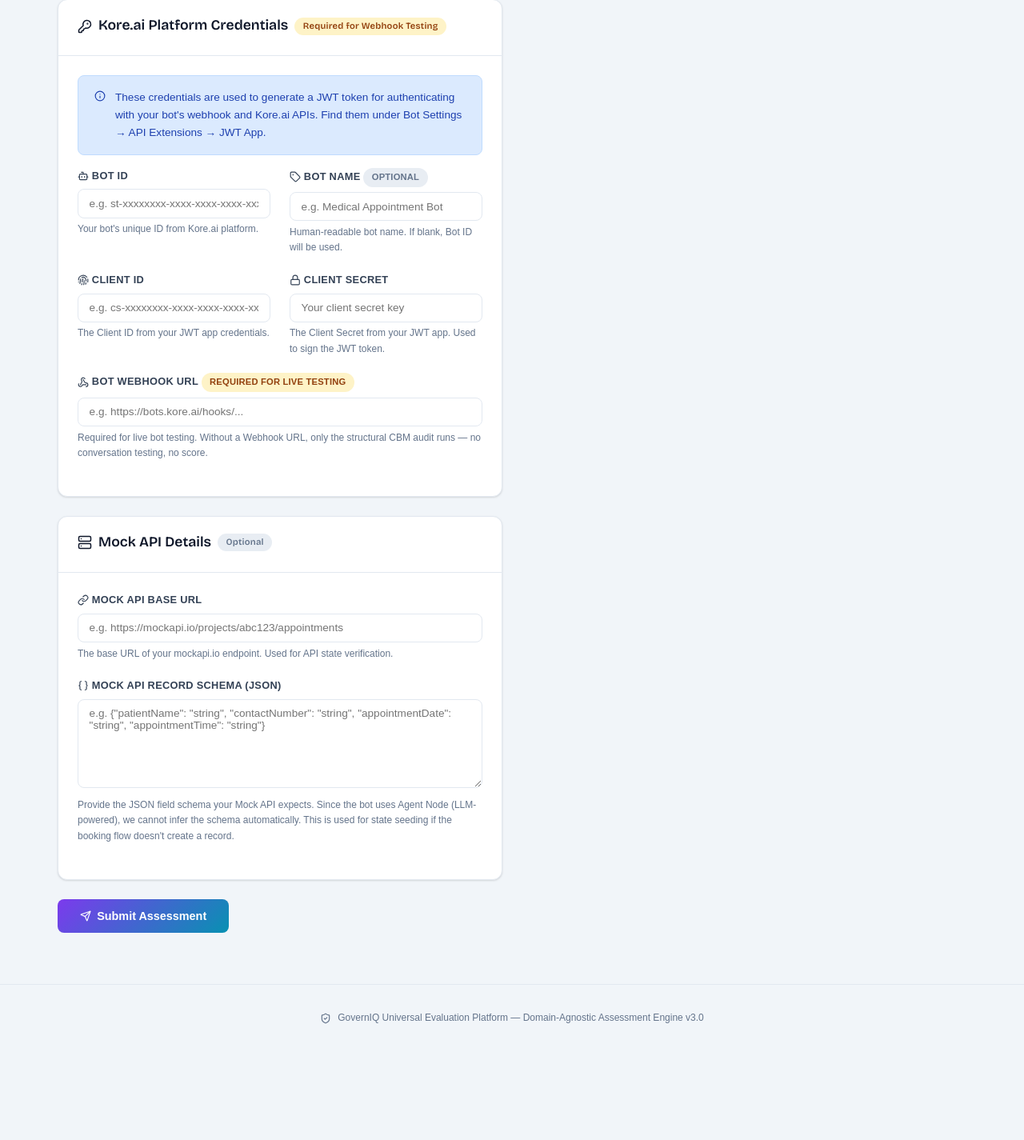
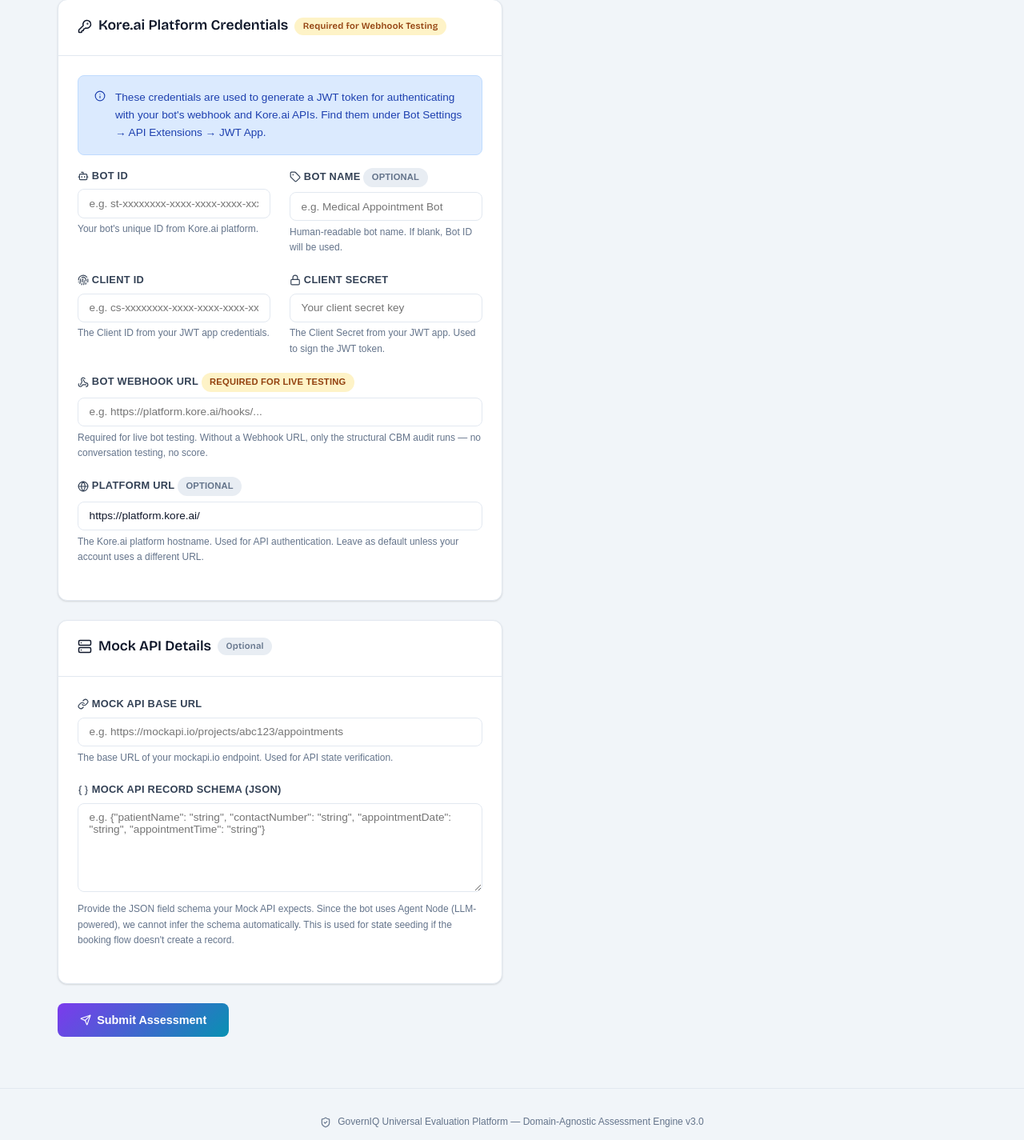
Before and after one commit to Lonewolf-coder/EvalAutomaton, a FastAPI app: page /candidate/ in a window 1280 px wide. Shown: the part 1278-2703 px from the top of the page at 80% size. Before the commit the page ends 2558 px from the top, so only its background shows below. Run offline with FastAPI, Linux system fonts and the light colour scheme; data that the repository does not hold is empty; some web fonts are replaced.

Commit message:
fix: webhook session payload + platform_url for bot submission
- driver.py: always send session:{new:False} after first turn — prevents
  Kore.ai starting a new session when sessionId is absent from response
- jwt_auth.py: fix platform_url default (https://bots.kore.ai →
  https://platform.kore.ai/) for correct jwtgrant endpoint
- candidate/routes.py: pass platform_url to KoreCredentials from form
- candidate_submit.html: add Platform URL field (pre-filled with default)

Co-Authored-By: Claude Sonnet 4.6 <noreply@anthropic.com>

```diff
--- a/src/governiq/candidate/routes.py
+++ b/src/governiq/candidate/routes.py
@@ -348,6 +348,7 @@ async def candidate_submit(
     mock_api_url: str = Form(""),
     mock_api_schema: str = Form(""),
     webhook_url: str = Form(""),
+    platform_url: str = Form(""),
     bot_id: str = Form(""),
     bot_name: str = Form(""),
     client_id: str = Form(""),
@@ -447,6 +448,7 @@ async def candidate_submit(
             client_id=client_id,
             client_secret=client_secret,
             bot_name=bot_name,
+            platform_url=platform_url.strip() or "https://platform.kore.ai/",
         )
         # Try to get admin bearer token for Kore public APIs (non-fatal if fails)
         try:
--- a/src/governiq/templates/candidate_submit.html
+++ b/src/governiq/templates/candidate_submit.html
@@ -112,8 +112,13 @@
                         <div class="form-group">
                             <!-- Bug 2 fix: changed badge from grey/Optional to warn/Required, updated hint text -->
                             <label class="form-label"><i data-lucide="webhook" class="icon icon-sm"></i> Bot Webhook URL <span class="badge badge-warn">Required for Live Testing</span></label>
-                            <input type="url" name="webhook_url" class="form-input" placeholder="e.g. https://bots.kore.ai/hooks/...">
+                            <input type="url" name="webhook_url" class="form-input" placeholder="e.g. https://platform.kore.ai/hooks/...">
                             <div class="form-hint">Required for live bot testing. Without a Webhook URL, only the structural CBM audit runs — no conversation testing, no score.</div>
+                        </div>
+                        <div class="form-group">
+                            <label class="form-label"><i data-lucide="globe" class="icon icon-sm"></i> Platform URL <span class="badge badge-grey">Optional</span></label>
+                            <input type="url" name="platform_url" class="form-input" value="https://platform.kore.ai/" placeholder="https://platform.kore.ai/">
+                            <div class="form-hint">The Kore.ai platform hostname. Used for API authentication. Leave as default unless your account uses a different URL.</div>
                         </div>
                     </div>
                 </div>
--- a/src/governiq/webhook/jwt_auth.py
+++ b/src/governiq/webhook/jwt_auth.py
@@ -34,7 +34,7 @@ class KoreCredentials:
     client_secret: str
     bot_name: str = ""
     account_id: str = ""
-    platform_url: str = "https://bots.kore.ai"
+    platform_url: str = "https://platform.kore.ai/"
 
     def validate(self) -> list[str]:
         """Return list of validation errors (empty = valid)."""
```
Also changed, not shown: src/governiq/webhook/driver.py (+6 -3 lines).
